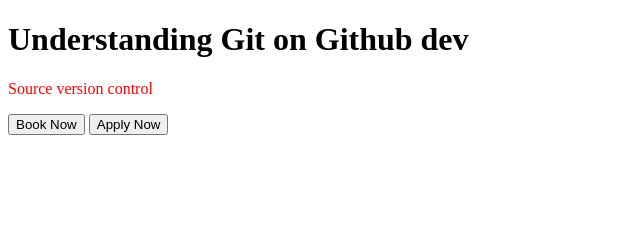
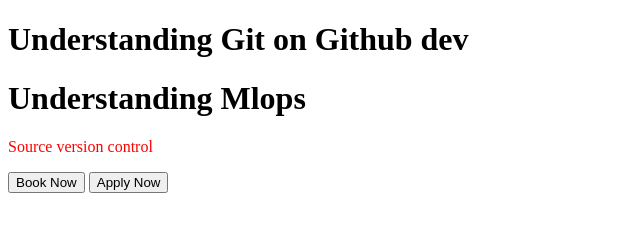
Before and after one commit to vishwa1924/Git-training1, a plain HTML site: page index.html in a window 1280 px wide. Shown: the whole page, without its empty margins (0-640 px from the left). Drawn offline with Linux system fonts and the light colour scheme.

Commit message:
pushing changes to github

```diff
--- a/index.html
+++ b/index.html
@@ -4,6 +4,7 @@
 <body>
 
     <h1>Understanding Git on Github dev</h1>
+    <h1>Understanding Mlops</h1>
     <p style="color:red">Source version control</p>
     <button>Book Now</button>
     <button> Apply Now</button>
```
